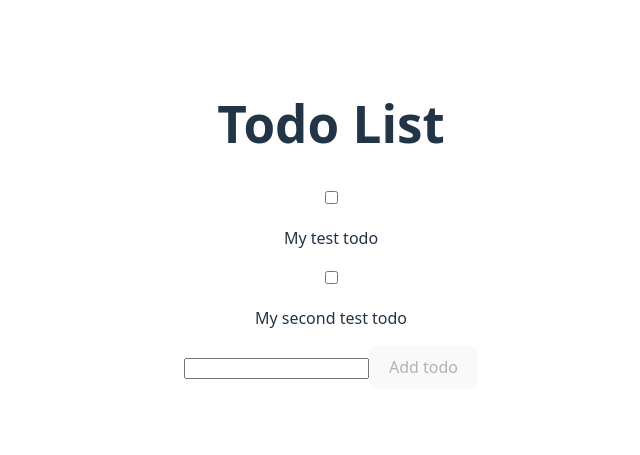
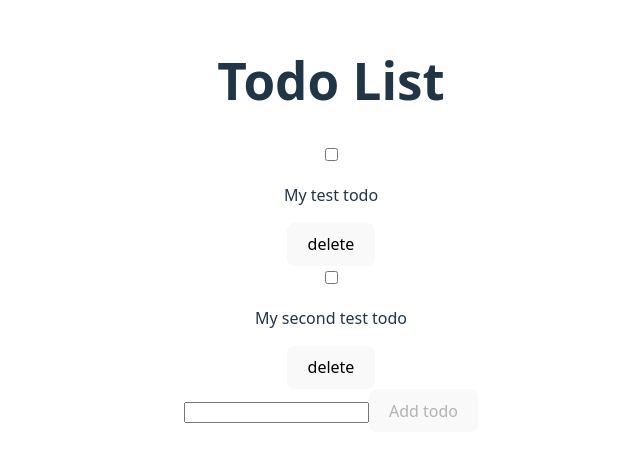
Before and after one commit to ollypolly/todo-list-2, a React (Vite) app: page / in a window 1280 px wide. Shown: the part 175-630 px from the top of the page, without its empty margins (309-949 px from the left). Built offline with nearby package versions, Linux system fonts and the light colour scheme.

Commit message:
Add delete todo button

```diff
--- a/src/components/TodoList/TodoList.tsx
+++ b/src/components/TodoList/TodoList.tsx
@@ -2,7 +2,7 @@ import { useState } from 'react';
 import { useTodos } from './useTodos';
 
 export const TodoList = () => {
-  const { todos, toggleTodo, addTodo } = useTodos();
+  const { todos, toggleTodo, addTodo, deleteTodo } = useTodos();
   const [description, setDescription] = useState('');
 
   const handleAddTodo = () => {
@@ -20,11 +20,18 @@ export const TodoList = () => {
             id={`${todo.id}-checkbox`}
             type="checkbox"
             onChange={() => toggleTodo(todo)}
+            checked={todo.completed}
             aria-checked={todo.completed}
           />
           <label htmlFor={`${todo.id}-checkbox`}>
             <p>{todo.description}</p>
           </label>
+          <button
+            onClick={() => deleteTodo(todo)}
+            aria-label="Delete this todo"
+          >
+            delete
+          </button>
         </div>
       ))}
       <div>
@@ -33,7 +40,11 @@ export const TodoList = () => {
           onChange={(event) => setDescription(event.target.value)}
           onKeyUp={(event) => event.key === 'Enter' && handleAddTodo()}
         />
-        <button disabled={!description} onClick={handleAddTodo}>
+        <button
+          disabled={!description.trim()}
+          onClick={handleAddTodo}
+          aria-label="Add a new todo"
+        >
           Add todo
         </button>
       </div>
```
